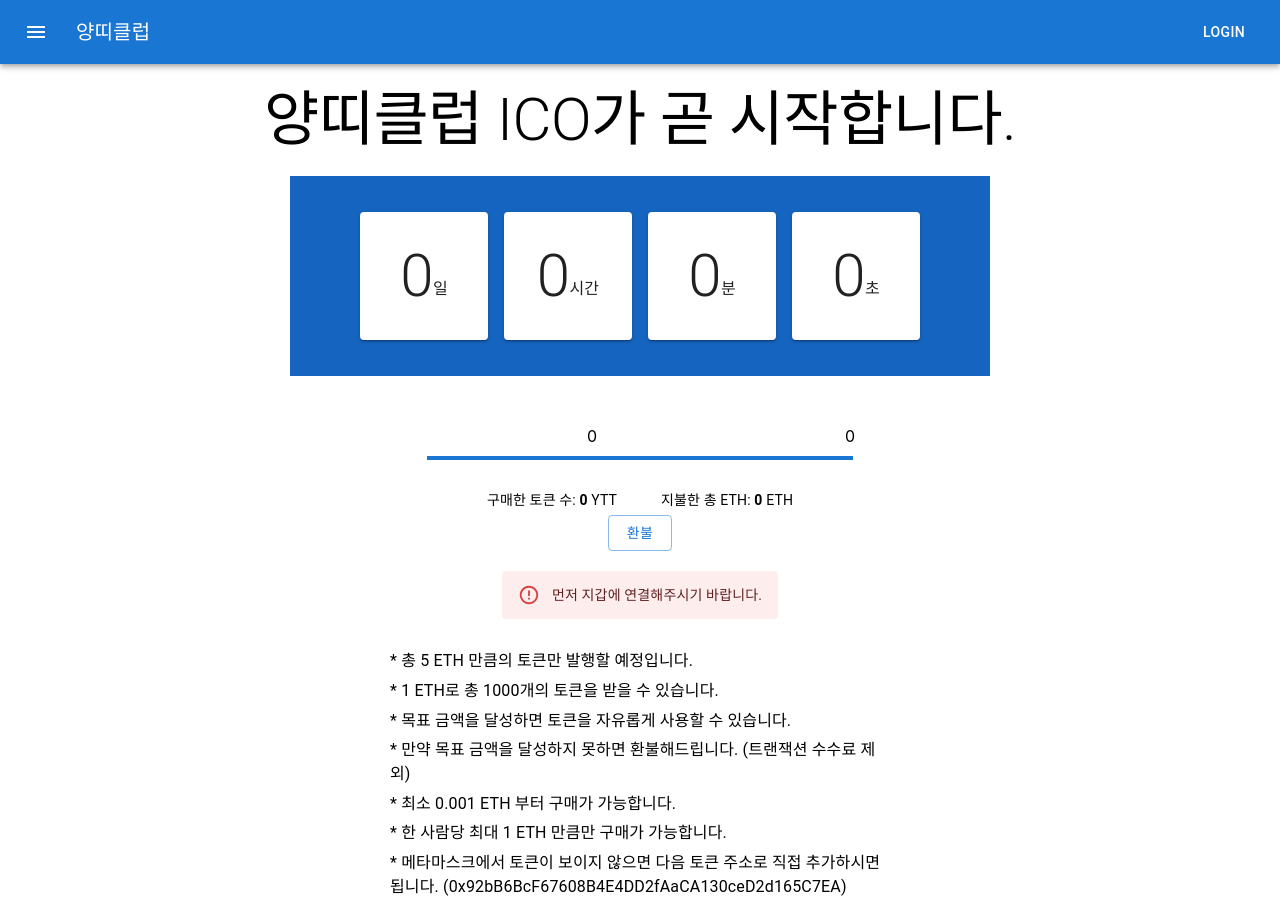
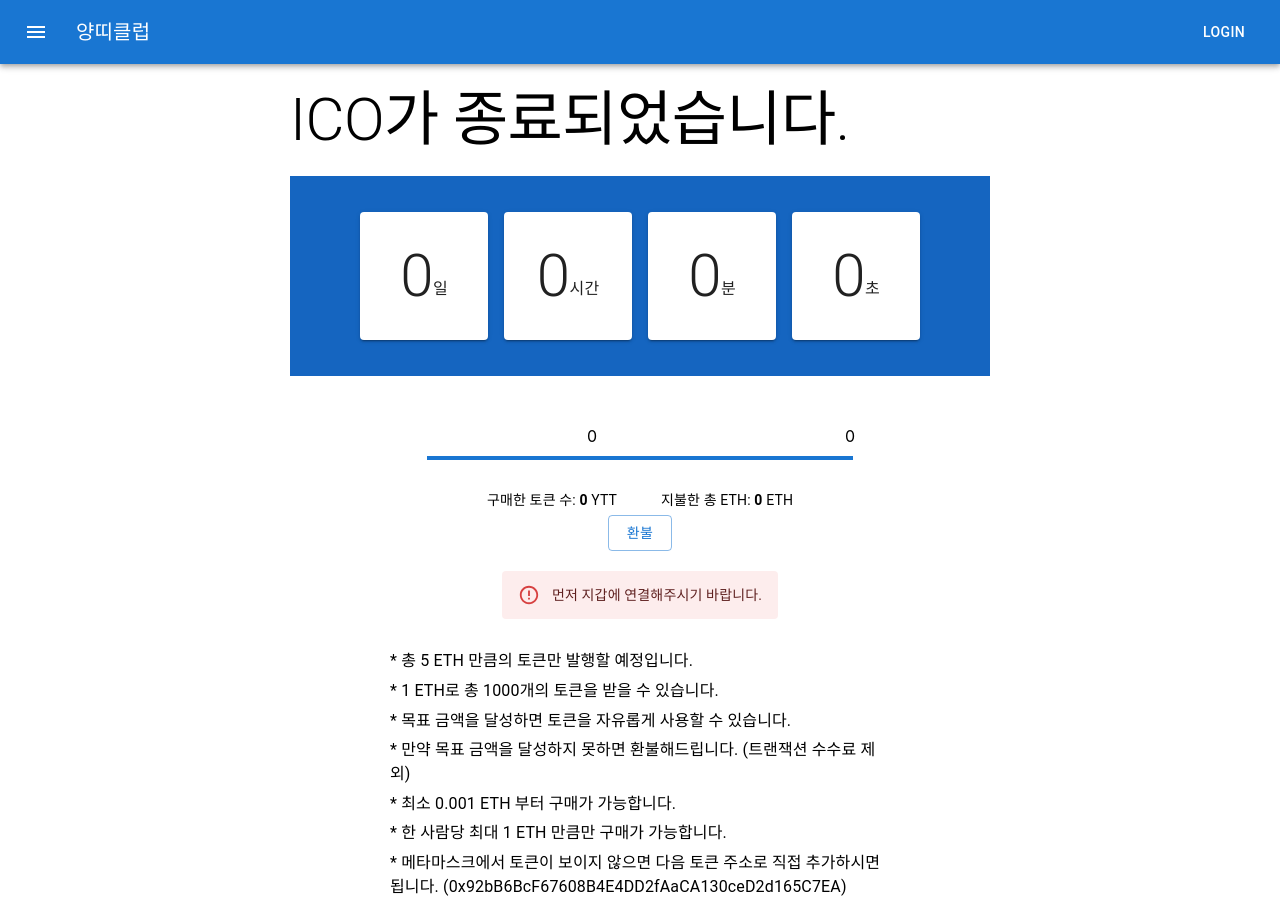
Before and after one commit to JJakDDo/ICOPractice, a React (Vite) app in the folder client/: page / in a window 1280 px wide. Built offline with nearby package versions, Linux system fonts and the light colour scheme.

Commit message:
Feat: refund ETH

```diff
--- a/client/src/App.jsx
+++ b/client/src/App.jsx
@@ -87,6 +87,7 @@ function App() {
           hasStarted={hasStarted}
           setHasStarted={setHasStarted}
           setIsOver={setIsOver}
+          isOver={isOver}
         />
         <Goal crowdSaleContract={crowdSaleContract} />
         <Fund
--- a/client/src/component/Fund.jsx
+++ b/client/src/component/Fund.jsx
@@ -40,7 +40,8 @@ const Fund = ({
 
   const refund = async () => {
     try {
-      await crowdSaleContract.claimRefund();
+      //await crowdSaleContract.finishCrowdsale();
+      await crowdSaleContract.claimRefund({ from: account });
       setRefundMsg(`${currentFunded} ETH가 환불되었습니다.`);
     } catch (err) {
       console.log(err);
--- a/client/src/component/Timer.jsx
+++ b/client/src/component/Timer.jsx
@@ -10,7 +10,13 @@ const style = {
   alignItems: "center",
 };
 
-const Timer = ({ crowdSaleContract, hasStarted, setHasStarted, setIsOver }) => {
+const Timer = ({
+  crowdSaleContract,
+  hasStarted,
+  setHasStarted,
+  setIsOver,
+  isOver,
+}) => {
   const [openingTime, setOpeningTime] = useState(0);
   const [closingTime, setClosingTime] = useState(0);
   const [days, setDays] = useState(0);
@@ -65,9 +71,13 @@ const Timer = ({ crowdSaleContract, hasStarted, setHasStarted, setIsOver }) => {
         <Typography variant='h2' component='div'>
           ICO가 진행 중입니다. 양띠클럽 토큰을 구매할 수 있습니다.
         </Typography>
+      ) : !isOver ? (
+        <Typography variant='h2' component='div'>
+          양띠클럽 ICO가 곧 시작합니다.
+        </Typography>
       ) : (
         <Typography variant='h2' component='div'>
-          양띠클럽 ICO가 곧 시작합니다.
+          ICO가 종료되었습니다.
         </Typography>
       )}
       <br />
```
